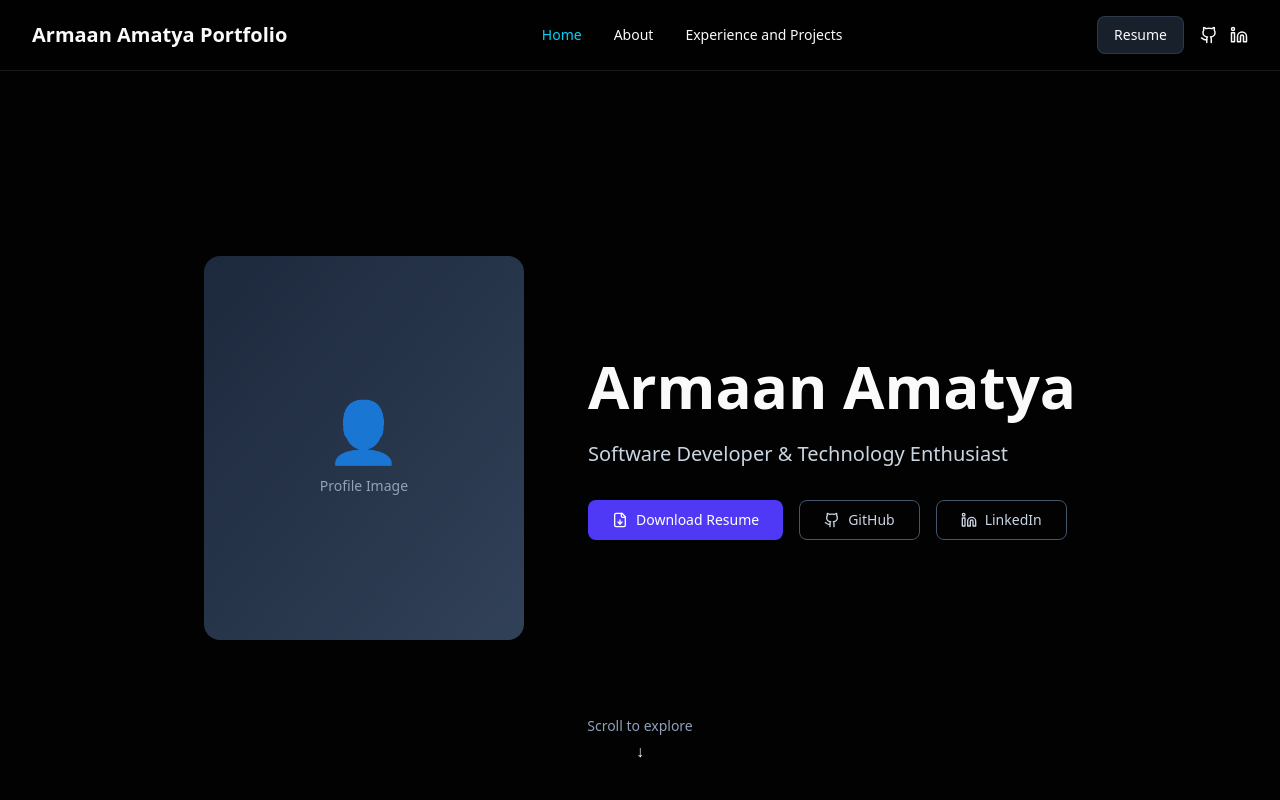
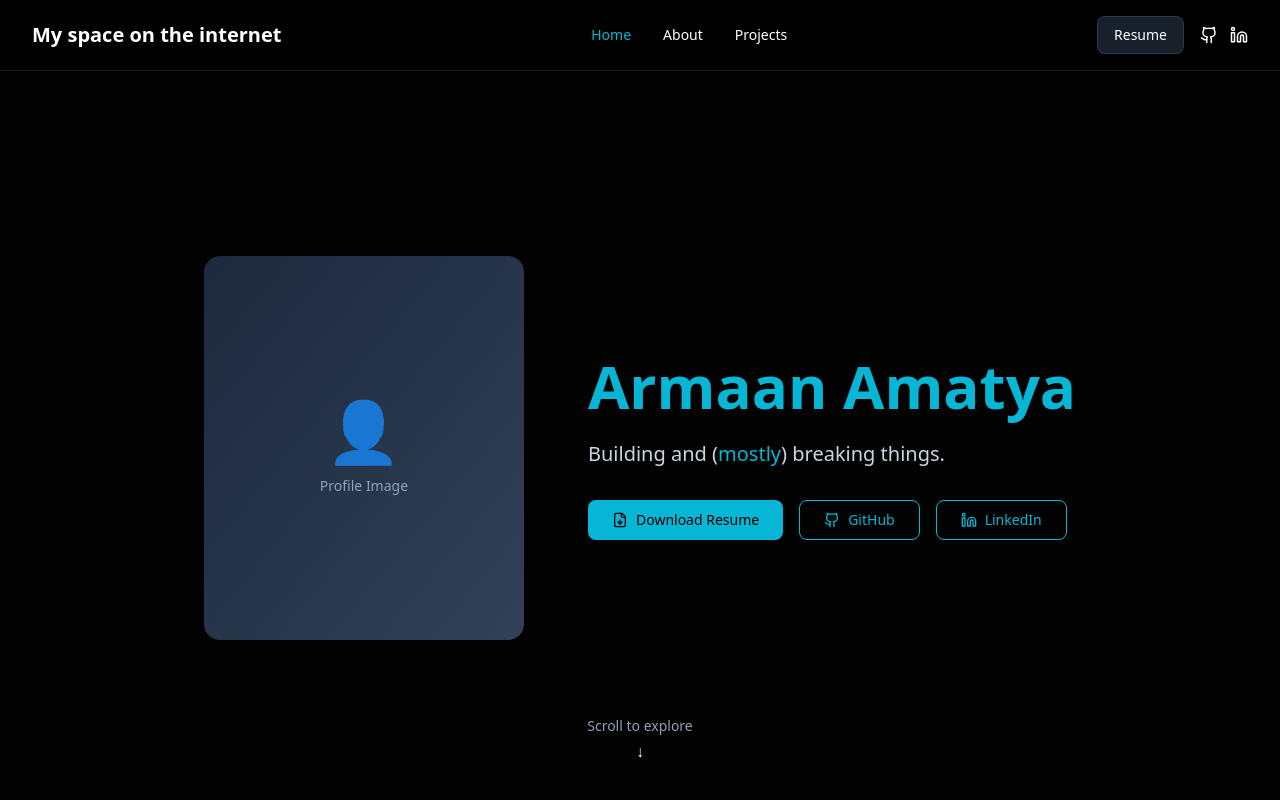
Before and after one commit to armaanamatya/portfolio-site, a Next.js app: page / in a window 1280 px wide. Shown: the top 800 px of the page. Built offline with nearby package versions, Linux system fonts and the light colour scheme.

Commit message:
updating colors and structure

```diff
--- a/src/app/about/page.tsx
+++ b/src/app/about/page.tsx
@@ -23,7 +23,7 @@ export default function About() {
                 animate={{ opacity: 1, x: 0 }}
                 transition={{ duration: 0.6, delay: 0.2 }}
               >
-                <h2 className="text-2xl font-semibold mb-6 text-cyan-400">Background</h2>
+                <h2 className="text-2xl font-semibold mb-6" style={{ color: '#06b6d4' }}>Background</h2>
                 <p className="text-lg text-slate-300 mb-6 leading-relaxed">
                   I'm Armaan Amatya, a passionate software developer with a strong interest in
                   modern web technologies, full-stack development, and innovative tech solutions.
@@ -41,7 +41,7 @@ export default function About() {
                 animate={{ opacity: 1, x: 0 }}
                 transition={{ duration: 0.6, delay: 0.4 }}
               >
-                <h2 className="text-2xl font-semibold mb-6 text-cyan-400">Interests & Skills</h2>
+                <h2 className="text-2xl font-semibold mb-6" style={{ color: '#06b6d4' }}>Interests & Skills</h2>
                 <ul className="space-y-3 text-lg text-slate-300">
                   <li>• Full-Stack Web Development</li>
                   <li>• React & Next.js</li>
@@ -60,7 +60,7 @@ export default function About() {
               transition={{ duration: 0.6, delay: 0.6 }}
               className="bg-slate-800/30 p-8 rounded-lg border border-slate-700/50"
             >
-              <h2 className="text-2xl font-semibold mb-4 text-cyan-400">Mission</h2>
+              <h2 className="text-2xl font-semibold mb-4" style={{ color: '#06b6d4' }}>Mission</h2>
               <p className="text-lg text-slate-300 leading-relaxed">
                 To create innovative and user-friendly software solutions that make a positive
                 impact on people's lives. I'm committed to continuous learning, writing clean and
--- a/src/app/exp/page.tsx
+++ b/src/app/exp/page.tsx
@@ -30,7 +30,7 @@ export default function Experience() {
             transition={{ duration: 0.6, delay: 0.2 }}
             className="mb-16"
           >
-            <h2 className="text-3xl font-semibold mb-8 text-cyan-400">Work Experience</h2>
+            <h2 className="text-3xl font-semibold mb-8" style={{ color: '#06b6d4' }}>Work Experience</h2>
             <div className="space-y-6">
               <Card className="bg-slate-800/30 border-slate-700/50">
                 <CardHeader>
@@ -39,7 +39,7 @@ export default function Experience() {
                       <CardTitle className="text-xl text-foreground">Software Developer</CardTitle>
                       <CardDescription className="text-slate-300">Tech Company / Freelance</CardDescription>
                     </div>
-                    <Badge variant="outline" className="text-cyan-400 border-cyan-400/50">2022 - Present</Badge>
+                    <Badge variant="outline" className="border-cyan-400/50" style={{ color: '#06b6d4' }}>2022 - Present</Badge>
                   </div>
                 </CardHeader>
                 <CardContent>
@@ -64,7 +64,7 @@ export default function Experience() {
             animate={{ opacity: 1, y: 0 }}
             transition={{ duration: 0.6, delay: 0.4 }}
           >
-            <h2 className="text-3xl font-semibold mb-8 text-cyan-400">Featured Projects</h2>
+            <h2 className="text-3xl font-semibold mb-8" style={{ color: '#06b6d4' }}>Featured Projects</h2>
             <div className="grid grid-cols-1 md:grid-cols-2 gap-6">
               <Card className="bg-slate-800/30 border-slate-700/50">
                 <CardHeader>
--- a/src/app/globals.css
+++ b/src/app/globals.css
@@ -86,7 +86,7 @@
   --card-foreground: oklch(0.985 0 0);
   --popover: oklch(0.205 0 0);
   --popover-foreground: oklch(0.985 0 0);
-  --primary: oklch(0.922 0 0);
+  --primary: oklch(0.646 0.222 198.38);
   --primary-foreground: oklch(0.205 0 0);
   --secondary: oklch(0.269 0 0);
   --secondary-foreground: oklch(0.985 0 0);
--- a/src/app/page.tsx
+++ b/src/app/page.tsx
@@ -35,24 +35,24 @@ export default function Home() {
             transition={{ duration: 0.8, delay: 0.2 }}
             className="flex-1"
           >
-            <h1 className="text-6xl font-bold mb-6">
+            <h1 className="text-6xl font-bold mb-6" style={{ color: '#06b6d4' }}>
               Armaan Amatya
             </h1>
             <p className="text-xl text-slate-300 mb-8 max-w-2xl">
-              Software Developer & Technology Enthusiast
+              Building and (<span style={{ color: '#06b6d4' }}>mostly</span>) breaking things.
             </p>
             <div className="flex gap-4">
               <a href="/resume.pdf" download="Armaan_Amatya_Resume.pdf">
-                <Button className="bg-indigo-600 hover:bg-indigo-700 text-white px-6 py-2">
+                <Button className="px-6 py-2 text-black" style={{ backgroundColor: '#06b6d4' }}>
                   <FileDown className="mr-2 h-4 w-4" />
                   Download Resume
                 </Button>
               </a>
-              <Button variant="outline" className="border-slate-600 text-slate-300 hover:bg-slate-800 px-6 py-2">
+              <Button variant="outline" className="px-6 py-2 hover:bg-slate-800" style={{ borderColor: '#06b6d4', color: '#06b6d4' }}>
                 <Github className="mr-2 h-4 w-4" />
                 GitHub
               </Button>
-              <Button variant="outline" className="border-slate-600 text-slate-300 hover:bg-slate-800 px-6 py-2">
+              <Button variant="outline" className="px-6 py-2 hover:bg-slate-800" style={{ borderColor: '#06b6d4', color: '#06b6d4' }}>
                 <Linkedin className="mr-2 h-4 w-4" />
                 LinkedIn
               </Button>
--- a/src/components/navbar.tsx
+++ b/src/components/navbar.tsx
@@ -3,14 +3,22 @@
 import { useState, useEffect } from "react";
 import { motion } from "framer-motion";
 import Link from "next/link";
+import { usePathname } from "next/navigation";
 import { Github, Linkedin, ChevronDown } from "lucide-react";
 
 export default function Navbar() {
   const [isVisible, setIsVisible] = useState(true);
   const [lastScrollY, setLastScrollY] = useState(0);
+  const pathname = usePathname();
 
   const githubUrl = process.env.NEXT_PUBLIC_GITHUB || "https://github.com/armaanamatya";
   const linkedinUrl = process.env.NEXT_PUBLIC_LINKED_IN || "https://linkedin.com/in/armaan-amatya";
+
+  const isActive = (path: string) => {
+    if (path === "/" && pathname === "/") return true;
+    if (path !== "/" && pathname === path) return true;
+    return false;
+  };
 
   useEffect(() => {
     const handleScroll = () => {
@@ -38,20 +46,20 @@ export default function Navbar() {
     >
       <div className="flex items-center justify-between px-8 py-4 max-w-7xl mx-auto">
         {/* Left side - Logo/Title */}
-        <Link href="/" className="text-xl font-bold text-foreground">
-          Armaan Amatya Portfolio
+        <Link href="/" className="text-xl font-bold text-white hover:text-[#06b6d4] transition-colors">
+          My space on the internet
         </Link>
 
         {/* Center - Navigation Links */}
         <div className="flex items-center gap-8">
-          <Link href="/" className="text-cyan-400 hover:text-cyan-300 transition-colors text-sm">
+          <Link href="/" className={`transition-colors text-sm ${isActive("/") ? "text-[#06b6d4]" : "text-white hover:text-[#06b6d4]"}`}>
             Home
           </Link>
-          <Link href="/about" className="text-foreground hover:text-cyan-400 transition-colors text-sm">
+          <Link href="/about" className={`transition-colors text-sm ${isActive("/about") ? "text-[#06b6d4]" : "text-white hover:text-[#06b6d4]"}`}>
             About
           </Link>
-          <Link href="/exp" className="flex items-center gap-1 text-foreground hover:text-cyan-400 transition-colors text-sm">
-            Experience and Projects
+          <Link href="/exp" className={`flex items-center gap-1 transition-colors text-sm ${isActive("/exp") ? "text-[#06b6d4]" : "text-white hover:text-[#06b6d4]"}`}>
+            Projects
           </Link>
         </div>
 
@@ -61,15 +69,15 @@ export default function Navbar() {
             href="/resume.pdf"
             target="_blank"
             rel="noopener noreferrer"
-            className="bg-slate-700/50 hover:bg-slate-600/50 text-foreground px-4 py-2 rounded-md text-sm transition-colors border border-slate-600/50"
+            className="bg-slate-700/50 hover:bg-slate-600/50 text-white hover:text-[#06b6d4] px-4 py-2 rounded-md text-sm transition-colors border border-slate-600/50"
           >
             Resume
           </a>
           <div className="flex items-center gap-3">
-            <Link href={githubUrl} target="_blank" rel="noopener noreferrer" className="text-foreground hover:text-cyan-400 transition-colors">
+            <Link href={githubUrl} target="_blank" rel="noopener noreferrer" className="text-white hover:text-[#06b6d4] transition-colors">
               <Github size={18} />
             </Link>
-            <Link href={linkedinUrl} target="_blank" rel="noopener noreferrer" className="text-foreground hover:text-cyan-400 transition-colors">
+            <Link href={linkedinUrl} target="_blank" rel="noopener noreferrer" className="text-white hover:text-[#06b6d4] transition-colors">
               <Linkedin size={18} />
             </Link>
           </div>
```
